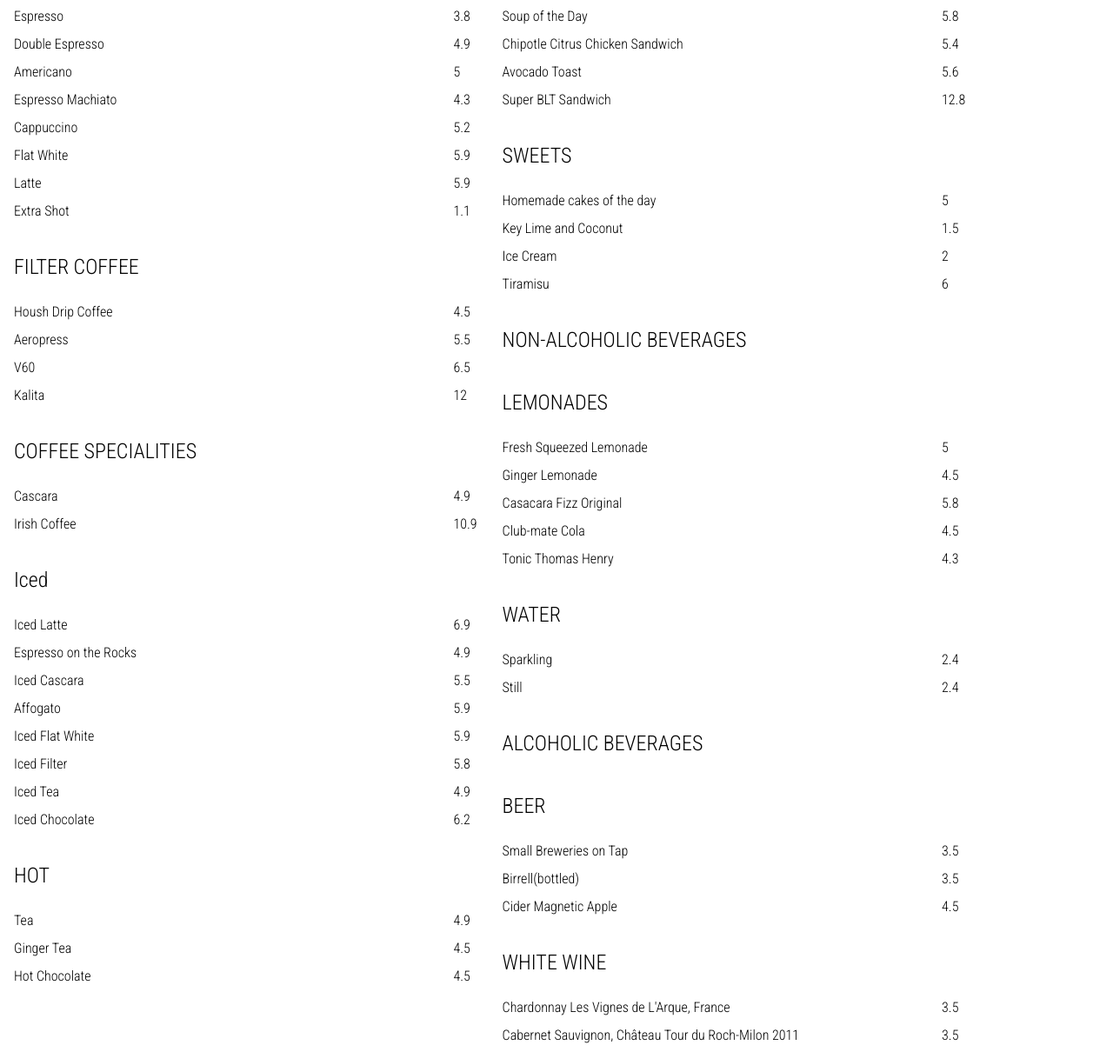
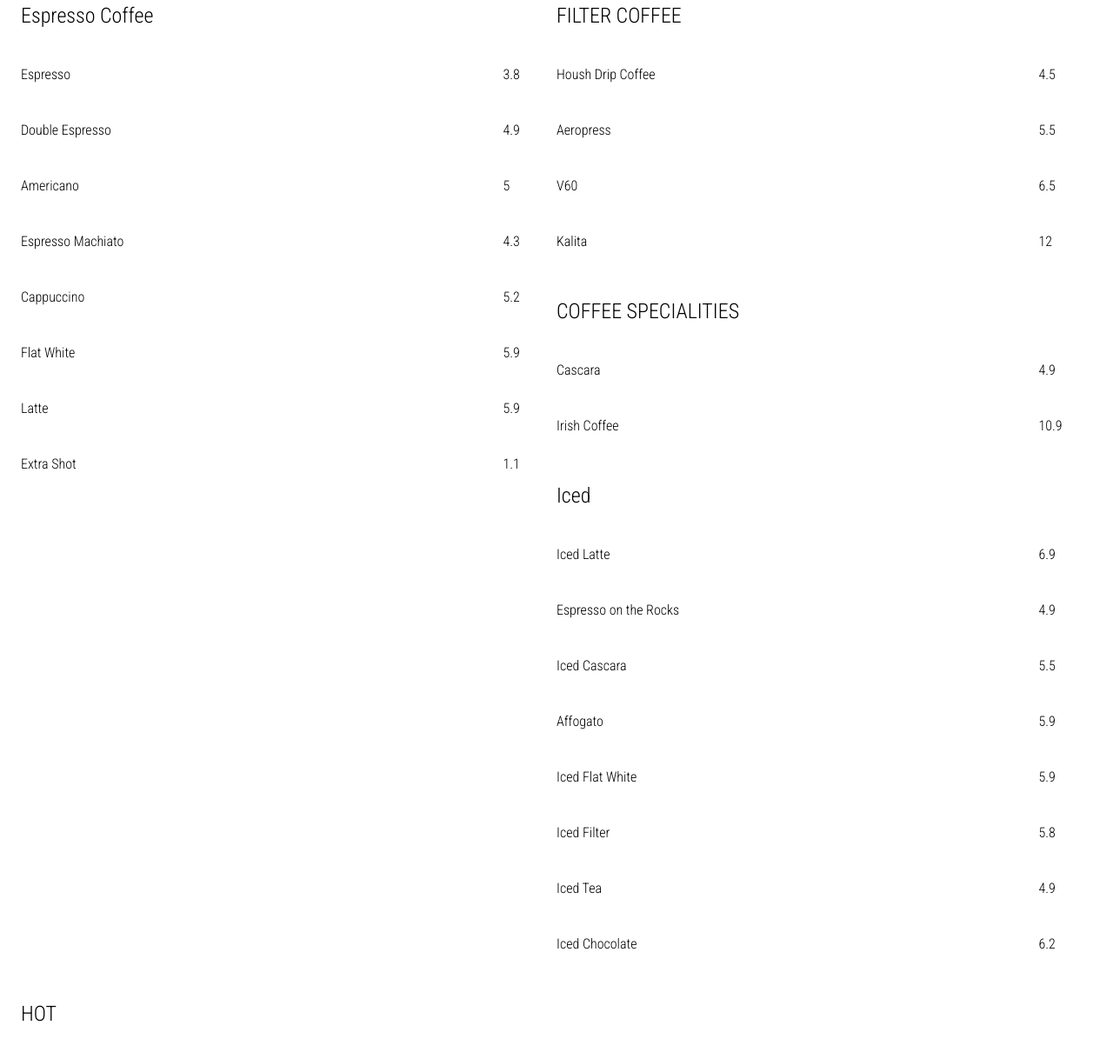
Before and after one commit to lwcrisafi/coffee-hackathon1, a website built with Vite: page menu.html in a window 1280 px wide. Shown: the part 337-1547 px from the top of the page at 87% size. Built offline with nearby package versions, Linux system fonts and the light colour scheme.

Commit message:
changes to menu

```diff
--- a/menu.html
+++ b/menu.html
@@ -25,9 +25,10 @@
     </nav>
     <main>
       <h1>Menu</h1>
-      <section class="menu">
-        <div class="menu__item1">
-          <div class="menu__float">
+      <section class="menu row">
+
+            <div class="menu__item1 ">
+              <div class="menu__float column1">
                 <h2>Espresso Coffee</h2>
                 <p>Espresso</p>
                 <p>3.8</p>
@@ -46,7 +47,7 @@
                 <p>Extra Shot</p>
                 <p>1.1</p>
     </div>
-            <div class="menu__float">
+                <div class="menu__float column1">
                   <h2>FILTER COFFEE</h2>
                   <p>Housh Drip Coffee</p>
                   <p>4.5</p>
@@ -58,14 +59,14 @@
                   <p>12</p>
 
               </div>
-          <div class="menu__float">
+              <div class="menu__float column1">
                 <h2>COFFEE SPECIALITIES</h2>
                 <p>Cascara</p>
                 <p>4.9</p>
                 <p>Irish Coffee</p>
                 <p>10.9</p>
     </div>
-            <div class="menu__float">
+                <div class="menu__float column1">
                     <h2>Iced</h2>
                     <p>Iced Latte</p>
                     <p>6.9</p>
@@ -84,7 +85,7 @@
                     <p>Iced Chocolate</p>
                     <p>6.2</p>
                 </div>
-            <div class="menu__float">
+                <div class="menu__float column1">
                     <h2>HOT</h2>
                     <p>Tea</p>
                     <p>4.9</p>
@@ -95,8 +96,8 @@
 
               </div>
             </div>
-        <di class="menu__item2">
-          <div class="menu__float" >
+            <div class="menu__item2">
+              <div class="menu__float column1" >
                   <h2>SOMETHING TO EAT</h2>
                   <p>Soup of the Day</p>
                   <p>5.8</p>
@@ -107,7 +108,7 @@
                   <p>Super BLT Sandwich</p>
                   <p>12.8</p>
               </div>
-          <div class="menu__float">
+              <div class="menu__float column1">
                   <h2>SWEETS</h2>
                   <p>Homemade cakes of the day</p>
                   <p>5</p>
@@ -119,9 +120,10 @@
                   <p>6</p>
               </div>
             </div>
+            </div>
         <div class="menu__item3">
             <h2>NON-ALCOHOLIC BEVERAGES</h2>
-          <div class="menu__float">
+          <div class="menu__float column1">
               <h2>LEMONADES</h2>
               <p>Fresh Squeezed Lemonade</p>
               <p>5</p>
@@ -134,7 +136,7 @@
               <p>Tonic Thomas Henry</p>
               <p>4.3</p>
           </div>
-          <div class="menu__float">
+          <div class="menu__float column1">
               <h2>WATER</h2>
               <p>Sparkling</p>
               <p>2.4</p>
@@ -143,8 +145,9 @@
           </div>
         </div>
         <div class="menu__item4">
+
           <h2>ALCOHOLIC BEVERAGES</h2>
-          <div class="menu__float">
+          <div class="menu__float column1">
           <h2>BEER</h2>
               <p>Small Breweries on Tap</p>
               <p>3.5</p>
@@ -153,14 +156,14 @@
               <p>Cider Magnetic Apple</p>
               <p>4.5</p>
           </div>
-          <div class="menu__float">
+          <div class="menu__float column1">
               <h2>WHITE WINE</h2>
               <p>Chardonnay Les Vignes de L'Arque, France</p>
               <p>3.5</p>
               <p>Cabernet Sauvignon, Château Tour du Roch-Milon 2011</p>
               <p>3.5</p>
           </div>
-          <div class="menu__float">
+          <div class="menu__float column1">
               <h2>COCKTAILS</h2>
               <p>Gin and Tonic</p>
               <p>9</p>
@@ -169,7 +172,7 @@
               <p>Mojito</p>
               <p>9.9</p>
           </div>
-          <div class="menu__float">
+          <div class="menu__float column1">
               <h2>SPIRITS</h2>
               <p>Metaxa 12*</p>
               <p>7.5</p>
@@ -193,10 +196,12 @@
               <p>4.7</p>
           </div>
         </div>
+        <div class="menu__closing">
             <img
               src="img-menu/espresso-machine-detail.jpg"
               alt="espresso espresso-machine-detail"
             />
+        </div>
       </section>
     </main>
     <footer></footer>
--- a/scss/_menu.scss
+++ b/scss/_menu.scss
@@ -8,8 +8,7 @@ html {
 }
 
 * {
-  margin: 0;
-  padding: 0;
+
   font-family: $font-family;
   font-weight: 300;
   line-height: 2em;
@@ -31,7 +30,6 @@ nav {
     display: flex;
     justify-content: center;
     margin: 1em;
-
   }
 }
 
@@ -56,11 +54,10 @@ main {
   h1 {
     text-align: left;
   }
-  img {
-    width: 200px;
-    height: 120px;
+
+
   }
-}
+
 
 .menu {
   display: flex;
@@ -77,22 +74,35 @@ main {
   }
 }
 
-.menu__item2 p {
+.menu__item2  {
+    .menu__float p {
   @include pricing-1;
 }
+}
 
-.menu__item3 p {
+.menu__item3 {
+  .menu__float p {
   @include pricing-1;
 }
+}
 
-.menu__item4 p {
+.menu__item4  {
+    .menu__float p {
   @include pricing-1;
 }
+}
 
+.menu__closing img {
+// width: 65vw;
+height: 50vh;
+display: block;
+  margin-left: 5em;
+  margin-right: auto;
+  padding-left: 18em;
+  margin-top: 3em;
+
+}
 @media (min-width: 768px) {
-    *{
-        height: auto;
-    }
   nav {
     width: 100vw;
     display: flex;
@@ -102,7 +112,6 @@ main {
     img {
       padding-left: 3em;
     }
-
   }
   .nav__container {
     width: 35%;
@@ -111,19 +120,23 @@ main {
     justify-content: space-around;
     align-items: flex-end;
   }
-.menu {
-    display: flex;
-    max-width: 45%;
-    flex-wrap: wrap;
-    max-height: 100vh;
+//   .menu {
+    // display: flex;
+    // flex-wrap: wrap;
+    // flex-direction: row;
+    // justify-content: space-between;
+   .menu.row {
+// display: flex;
 
+    .column1 {
+         float: left;
+         width: 50%;
     }
-
    }
 
 
 
-
+  }
 
 
 // .menu__coffee{
@@ -144,3 +157,42 @@ main {
 //     }
 
 // }
+//  .menu__item1 {
+//     display: flex;
+//     flex-wrap: wrap;
+//     flex-direction: row;
+//     width: 80vw;
+//     margin: 100px;
+//     padding: 50px;
+//     background-color: lightcyan;
+
+
+
+
+//     }
+//     .menu__item2 {
+
+//       display: flex;
+//     flex-wrap: wrap;
+//     flex-direction: row;
+//     justify-content: space-between;
+//     background-color: aqua;
+//     }
+//     .menu__item3 {
+
+//       display: flex;
+//     flex-wrap: wrap;
+//     flex-direction: row;
+//     justify-content: space-between;
+//       background-color: lightcoral;
+
+//     }
+//     .menu__item4 {
+
+//       display: flex;
+//     flex-wrap: wrap;
+//     flex-direction: row;
+//     justify-content: space-between;
+//     background-color: lightgreen;
+
+//     }
```
Lines whose indentation alone changed are shown as unchanged.
